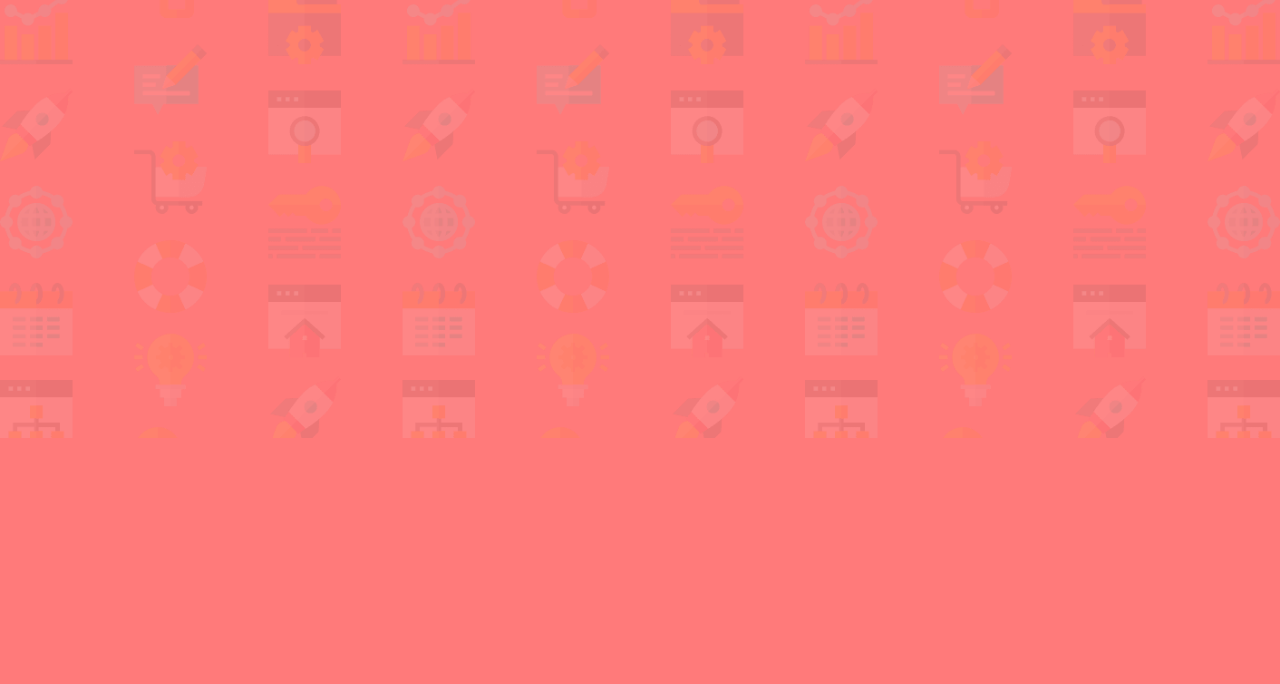
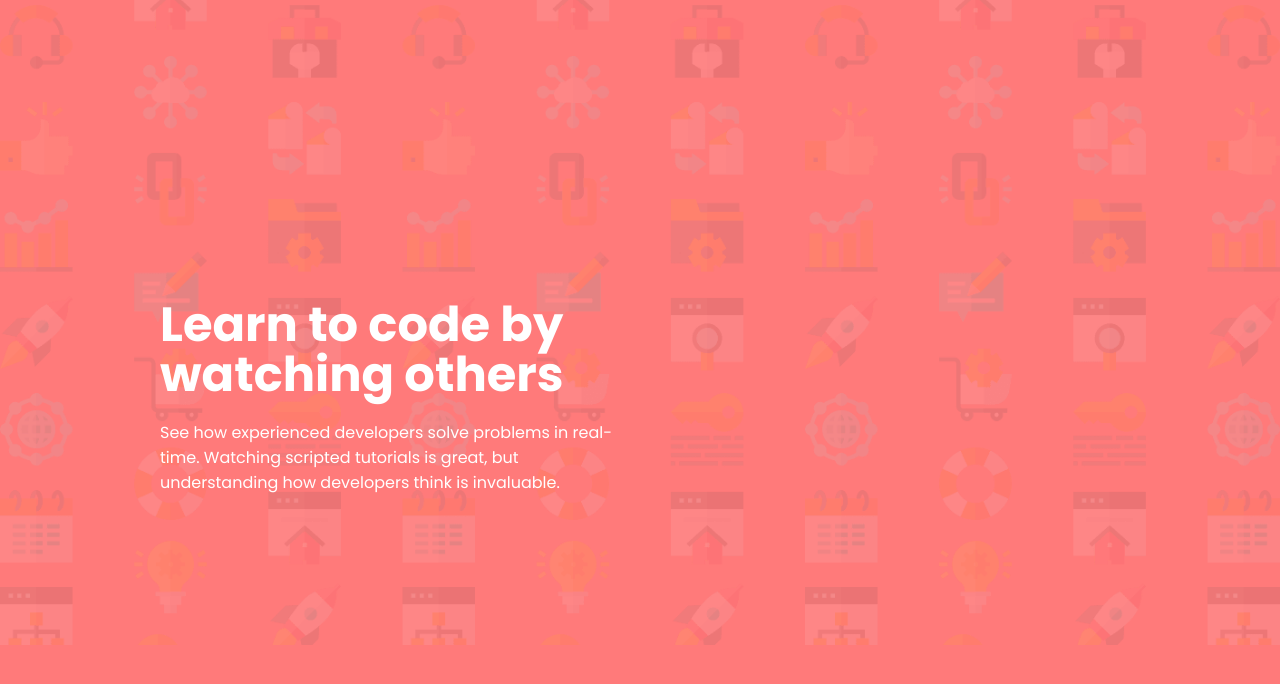
Before and after one commit to hosamelshazly92/intro-component-with-signup-form, a plain HTML site: page index.html in a window 1280 px wide. Drawn offline with Linux system fonts and the light colour scheme.

Commit message:
create left section

```diff
--- a/index.html
+++ b/index.html
@@ -20,7 +20,13 @@
 <body>
 
     <main class="container">
-        <section class="left"></section>
+        <section class="left">
+            <div class="mid">
+                <h1>Learn to code by watching others</h1>
+
+                <p>See how experienced developers solve problems in real-time. Watching scripted tutorials is great, but understanding how developers think is invaluable.</p>
+            </div>
+        </section>
 
         <section class="right"></section>
     </main>
--- a/stylesheet.scss
+++ b/stylesheet.scss
@@ -27,10 +27,32 @@ body {
     .container {
         font-family: $font-family;
         font-size: $Font-size;
-        padding: 75px 160px;
+        padding: 70px 160px;
+        overflow: hidden;
 
-        .left {}
+        .left {
+            float: left;
+            width: 50%;
 
-        .right {}
+            .mid {
+                margin-top: 230px;
+                color: #fff;
+
+                h1 {
+                    font-size: 3rem;
+                    line-height: 50px;
+                }
+
+                p {
+                    font-size: 1rem;
+                    margin-top: 20px;
+                }
+            }
+        }
+
+        .right {
+            float: right;
+            width: 100%;
+        }
     }
 }
```
Also changed, not shown: compiled.css, 1 other file.
